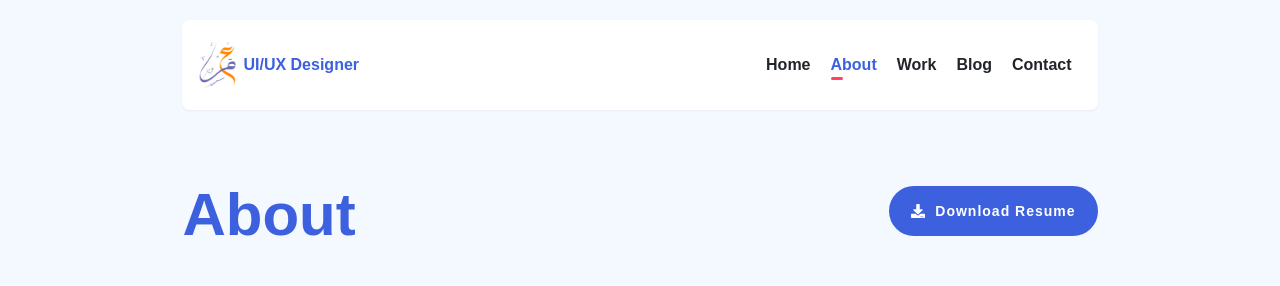
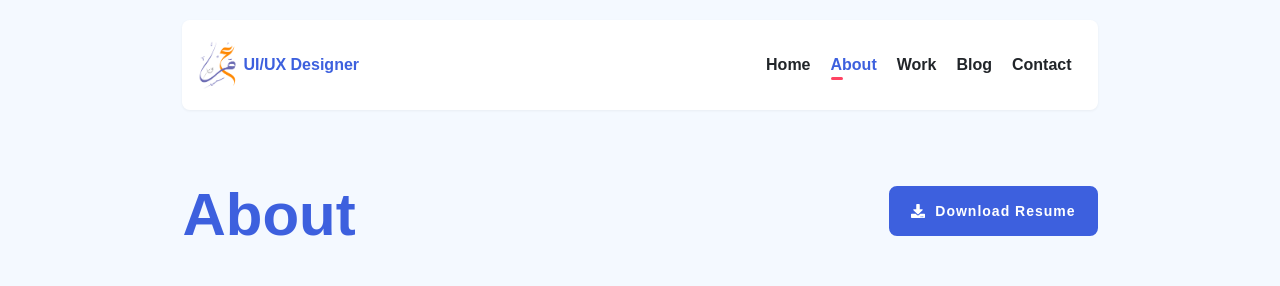
Before and after one commit to omarmok/my-react-webSite, a Next.js app: page /About in a window 1280 px wide. Shown: the top 286 px of the page. Built offline with nearby package versions, Linux system fonts and the light colour scheme.

Commit message:
some enhancment

```diff
--- a/pages/Projects.js
+++ b/pages/Projects.js
@@ -169,8 +169,10 @@ const Projects = ({ projects = [] }) => {
 
                   </p>
 
-                   <Link href="./CaseStudy" className="btn d-inline-block" aria-label="Read the full case study for the student internal portal">
-                      Case Study
+                   <Link href="./CaseStudy" className="btn  btn-warning" aria-label="Read the full case study for the student internal portal">
+                                         Case Study
+
+                   <svg aria-hidden="true" focusable="false" data-prefix="fas" data-icon="external-link-alt" className="svg-inline--fa fa-external-link-alt fa-w-16 " role="img" xmlns="http://www.w3.org/2000/svg" viewBox="0 0 512 512"><path fill="currentColor" d="M432,320H400a16,16,0,0,0-16,16V448H64V128H208a16,16,0,0,0,16-16V80a16,16,0,0,0-16-16H48A48,48,0,0,0,0,112V464a48,48,0,0,0,48,48H400a48,48,0,0,0,48-48V336A16,16,0,0,0,432,320ZM488,0h-128c-21.37,0-32.05,25.91-17,41l35.73,35.73L135,320.37a24,24,0,0,0,0,34L157.67,377a24,24,0,0,0,34,0L435.28,133.32,471,169c15,15,41,4.5,41-17V24A24,24,0,0,0,488,0Z"></path></svg>
                     </Link>
 
              </div>
--- a/styles/globals.scss
+++ b/styles/globals.scss
@@ -100,7 +100,6 @@ a {
   border: 2px solid #3d60de !important;
   color: #fff !important;
   font-weight: 600 !important;
-  border-radius: 45px !important;
   font-size: 14px !important;
   letter-spacing: 1px !important;
   height: 50px !important;
@@ -110,12 +109,23 @@ a {
   padding: 20px;
   line-height: 0;
   gap:10px;
+  border-radius: 8px !important;
+  -webkit-border-radius: 8px !important;
+  -moz-border-radius: 8px !important;
+  -ms-border-radius: 8px !important;
+  -o-border-radius: 8px !important;
   &:hover
 {
     background: transparent !important;
     border: 2px solid $mainColor !important;
     color: $mainColor !important;
   }
+}
+
+.btn-warning{
+
+    display: inline-flex !important;
+
 }
 
 .wrapper {
```
